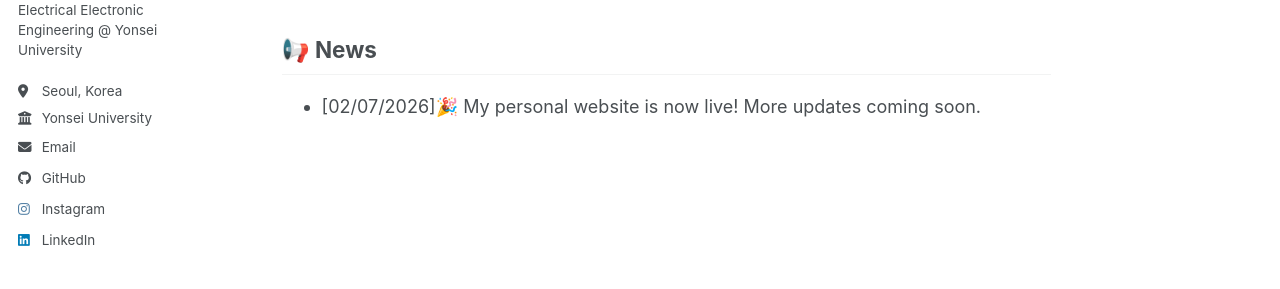
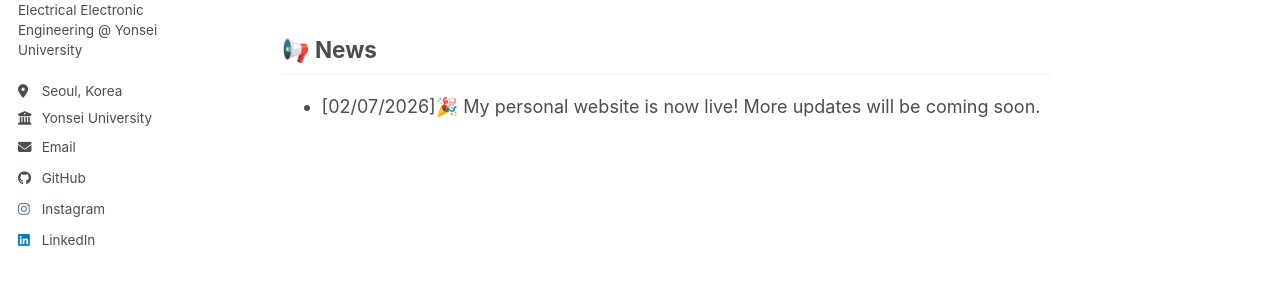
Before and after one commit to jnhnbn01/jnhnbn01.github.io, a Jekyll site: the page built from _pages/about.md, in a window 1280 px wide. Shown: the part 338-627 px from the top of the page. Built offline with Jekyll 4.4.1, drawn with Linux system fonts in a browser that asks for light colours; a script bundle is joined from its source files by our own code; library files that are not in the unit come from our copies.

Commit message:
about.md 업데이트

```diff
--- a/_pages/about.md
+++ b/_pages/about.md
@@ -12,4 +12,4 @@ I am an undergraduate student @ Yonsei University, majoring in physics and elect
 In particular, I am interested in neural network compression (e.g., network quantization) and physical AI in the context of low power devices, as well as diffusion models motivated by a strong interest in mathematics.
 
 ## 📢 News
-- [02/07/2026]🎉 My personal website is now live! More updates coming soon.
+- [02/07/2026]🎉 My personal website is now live! More updates will be coming soon.
```
